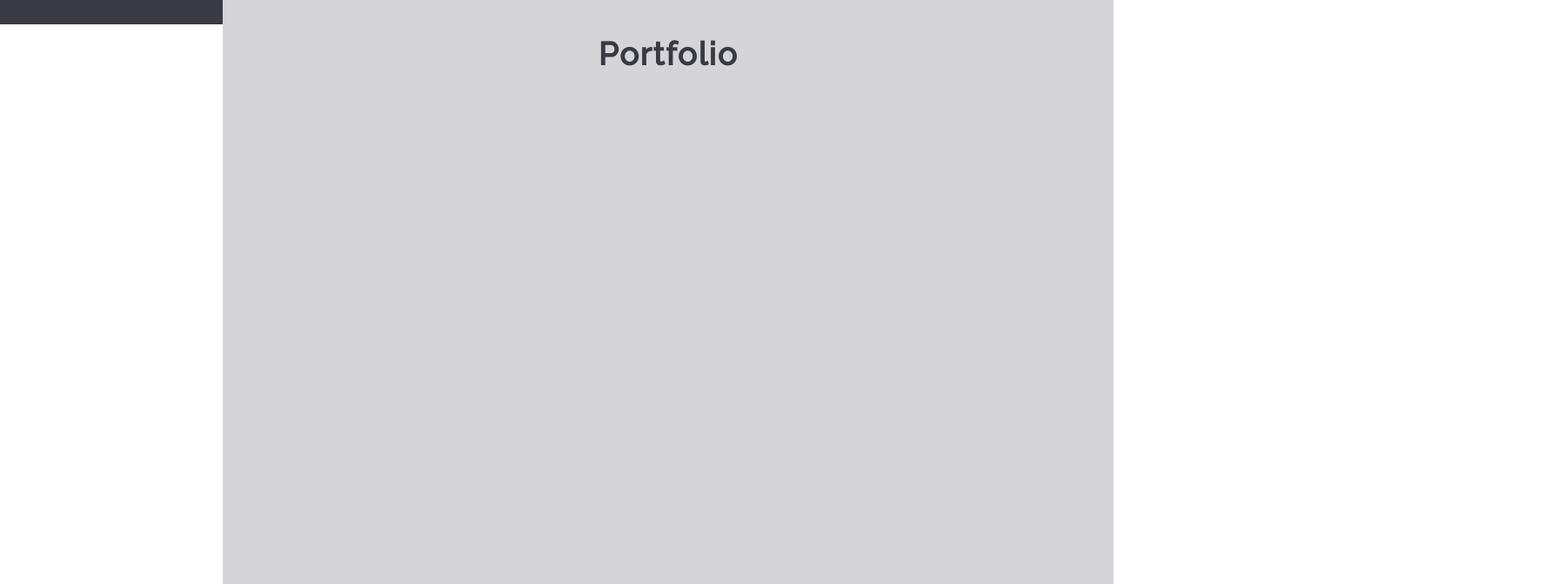
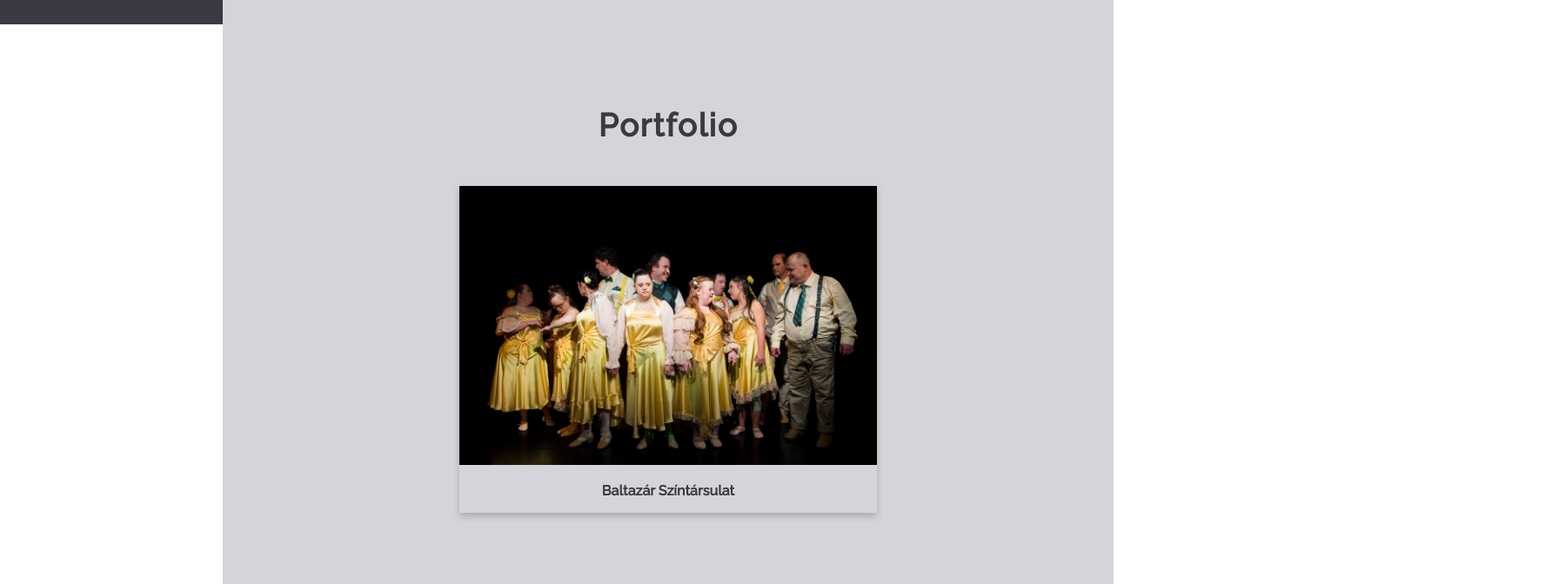
Before and after one commit to gaKoltai/photoPortfolio, a React (Create React App) app: page / in a window 1280 px wide. Shown: the part 772-1444 px from the top of the page at 87% size, 1792 px wide, since content can reach past the window. Built offline with nearby package versions, Linux system fonts and the light colour scheme.

Commit message:
Created card links for the various portfolios to be later added to the site

```diff
--- /dev/null
+++ b/src/components/main-site/CardImage.tsx
@@ -0,0 +1,16 @@
+import React from "react";
+import styled from "styled-components";
+
+const StyledCardImage = styled.img`
+    width: 100%;
+`;
+
+interface Props {
+    src: string;
+}
+
+const CardImage = (props: Props) => {
+    return <StyledCardImage src={props.src} />;
+};
+
+export default CardImage;
--- /dev/null
+++ b/src/components/main-site/CardTitle.tsx
@@ -0,0 +1,21 @@
+import React from "react";
+import styled from "styled-components";
+
+const StyledCardTitleWrapper = styled.div`
+    padding: 1rem;
+    color: #393a42;
+`;
+
+interface Props {
+    title: string;
+}
+
+const CardTitle = (props: Props) => {
+    return (
+        <StyledCardTitleWrapper>
+            <h4>{props.title}</h4>
+        </StyledCardTitleWrapper>
+    );
+};
+
+export default CardTitle;
--- a/src/components/main-site/CoverPhoto.tsx
+++ b/src/components/main-site/CoverPhoto.tsx
@@ -2,8 +2,9 @@ import React from "react";
 import styled from "styled-components";
 
 const StyledCoverPhoto = styled.img`
-    width: 96rem;
+    width: 100%;
     height: 95vh;
+    background-color: #d5d4d8;
 `;
 
 interface Props {
--- a/src/components/main-site/Hero.tsx
+++ b/src/components/main-site/Hero.tsx
@@ -3,11 +3,11 @@ import styled from "styled-components";
 
 const StyledHero = styled.div`
     height: 85vh;
-    width: 80vw;
+    width: 100%;
     background-color: #d5d4d8;
     display: flex;
     flex-direction: column;
-    justify-content: space-between;
+    justify-content: center;
     align-items: center;
 `;
 
--- a/src/components/main-site/LandingPage.tsx
+++ b/src/components/main-site/LandingPage.tsx
@@ -7,6 +7,8 @@ import CoverPhoto from "./CoverPhoto";
 import SectionTitle from "./SectionTitle";
 import { ScrollRefContext } from "../context-providers/ScrollRefContextProvider";
 import { Link } from "react-scroll";
+import ImageCard from "./PortfolioCard";
+import CardImage from "./CardImage";
 
 interface HeroProps {
     photo?: string;
@@ -14,9 +16,9 @@ interface HeroProps {
 
 export const StyledLandingPage = styled.section`
     display: block;
-    width: 80vw;
+    width: 80%;
     text-align: center;
-    margin-left: 20vw;
+    margin-left: 20%;
 `;
 
 const LandingPage = () => {
@@ -29,6 +31,9 @@ const LandingPage = () => {
             <CoverPhoto id={"home"} photo={randomPhoto} />
             <Hero id={"portfolio"}>
                 <SectionTitle>Portfolio</SectionTitle>
+                <ImageCard title={"Baltazár Színtársulat"} link={"/portfolio/baltazár"}>
+                    <CardImage src={photoGallery[0].src} />
+                </ImageCard>
             </Hero>
         </StyledLandingPage>
     );
--- /dev/null
+++ b/src/components/main-site/PortfolioCard.tsx
@@ -0,0 +1,28 @@
+import React, { ReactNode } from "react";
+import styled from "styled-components";
+import CardTitle from "./CardTitle";
+import CustomLink from "../navigation/CustomLink";
+
+const StyledCardContainer = styled.div`
+    width: 30rem;
+    box-shadow: 0 4px 8px 0 rgba(0, 0, 0, 0.2);
+`;
+
+interface Props {
+    title: string;
+    children: ReactNode;
+    link: string;
+}
+
+const PortfolioCard = (props: Props) => {
+    return (
+        <CustomLink to={props.link}>
+            <StyledCardContainer>
+                {props.children}
+                <CardTitle title={props.title}></CardTitle>
+            </StyledCardContainer>
+        </CustomLink>
+    );
+};
+
+export default PortfolioCard;
--- a/src/components/navigation/Navbar.tsx
+++ b/src/components/navigation/Navbar.tsx
@@ -6,8 +6,8 @@ import NavlinkWrapper from "./NavlinkWrapper";
 import CustomLink from "./CustomLink";
 
 const StyledNavBar = styled.nav`
-    width: 20vw;
-    height: 100vh;
+    width: 20%;
+    height: 100%;
     position: fixed;
     display: flex;
     justify-content: space-between;
--- a/src/components/portfolio/Photo.tsx
+++ b/src/components/portfolio/Photo.tsx
@@ -8,11 +8,10 @@ interface ImageProps {
 }
 
 const StyledImage = styled.img`
-    width: ${(props: ImageProps) => (props.large ? "75rem" : "38rem")};
-    height: ${(props: ImageProps) => (props.large ? "50rem" : "25.5rem")};
+    width: ${(props: ImageProps) => (props.large ? "81rem" : "40rem")};
+    height: ${(props: ImageProps) => (props.large ? "50rem" : "26.5rem")};
     flex-grow: ${(props: ImageProps) => (props.large ? "1" : "0")};
-    margin: 0.5rem;
-    box-shadow: 0 4px 8px 0 rgba(0, 0, 0, 0.4);
+    margin: 1.5rem 0.5rem 1.5rem 0.5rem;
 
     &:hover {
         cursor: pointer;
--- a/src/components/portfolio/ProjectPage.jsx
+++ b/src/components/portfolio/ProjectPage.jsx
@@ -1,4 +1,4 @@
-import React, { useContext } from "react";
+import React, { useContext, useEffect } from "react";
 import styled from "styled-components";
 import DoubleImageWrapper from "./DoubleImageWrapper";
 import imageLoader from "../../static/photo";
@@ -7,15 +7,16 @@ import FsLightbox from "fslightbox-react";
 import { SlideNumberContext } from "../context-providers/SlideNumberContextProvider";
 import { ViewerStatusContext } from "../context-providers/ViewerStatusProvider";
 import Photo from "./Photo";
+import { animateScroll as scroll } from "react-scroll";
 
 const StyledProjectPage = styled.section`
     display: flex;
     flex-direction: column;
     align-items: center;
     justify-content: flex-start;
-    width: 85vw;
+    width: 80%;
     text-align: center;
-    margin-left: 20vw;
+    margin-left: 20%;
     flex: 1 1 auto;
     overflow: auto;
     background-color: #d5d4d8;
@@ -28,6 +29,14 @@ const ProjectPage = props => {
 
     const viewerIsOpen = useContext(ViewerStatusContext)[0];
     const slide = useContext(SlideNumberContext)[0];
+
+    useEffect(() => {
+        scrollToTop();
+    }, []);
+
+    const scrollToTop = () => {
+        window.scrollTo(0, 0);
+    };
 
     return (
         <StyledProjectPage>
```
